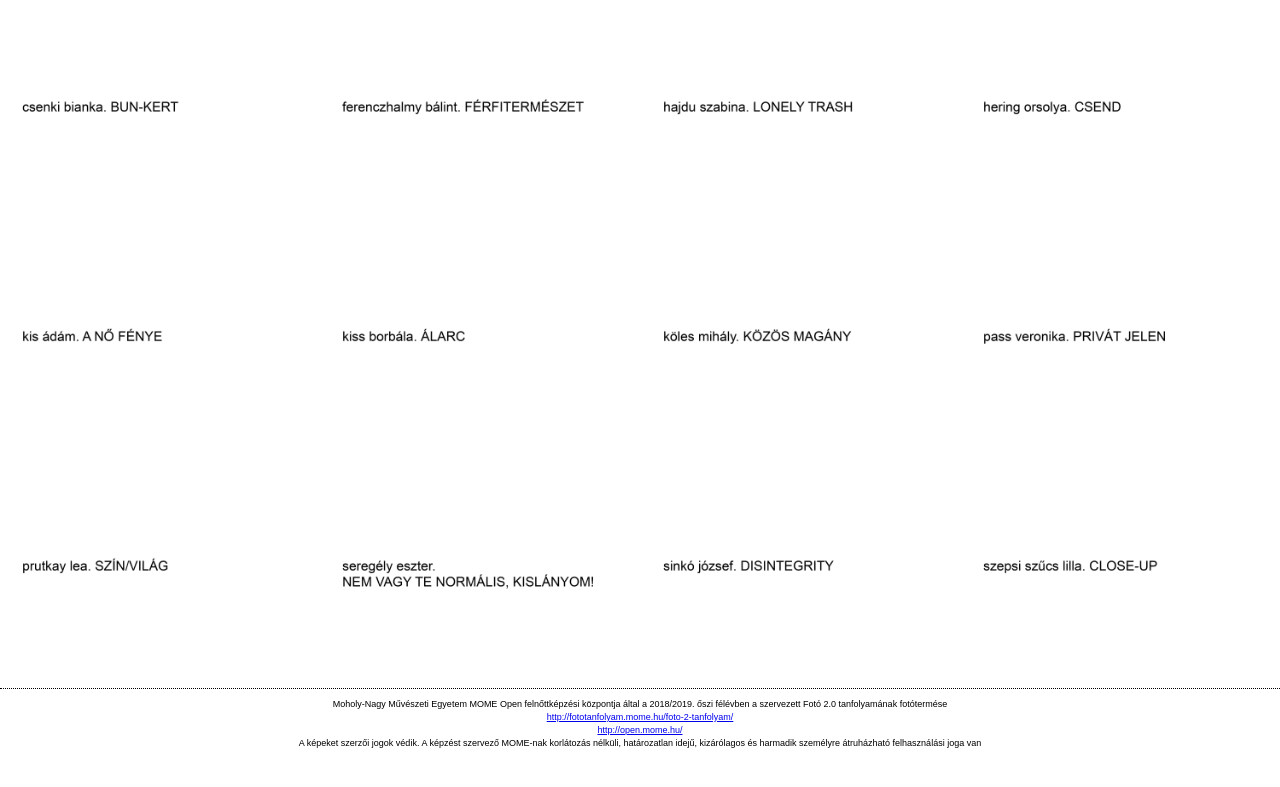
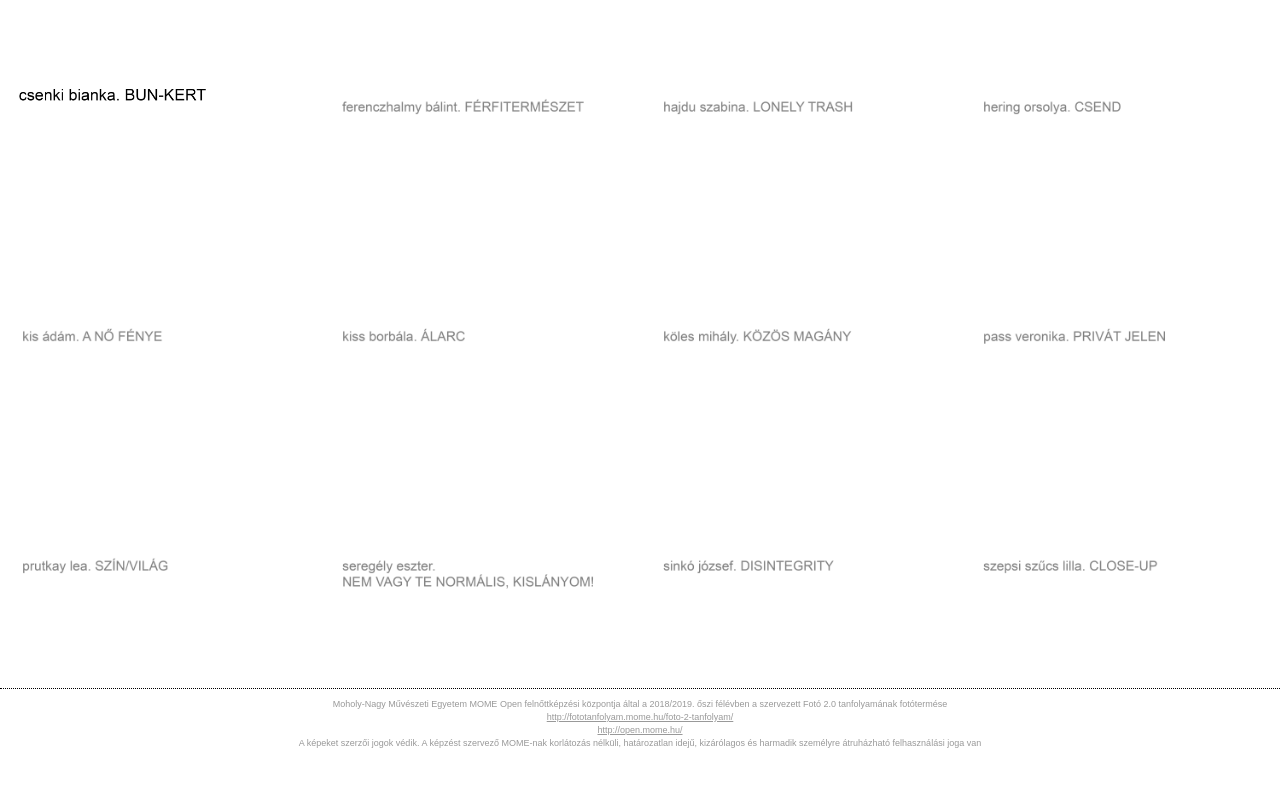
Before and after one commit to nyuwec/nyuwec.github.io, a Jekyll site: the page foto2.0.1/index.html, which Jekyll copies as it is, in a window 1280 px wide. Shown: the top 787 px of the page. Built offline with Jekyll 4.4.1, drawn with Linux system fonts in a browser that asks for light colours.

Commit message:
animated

```diff
--- a/foto2.0.1/css/style.css
+++ b/foto2.0.1/css/style.css
@@ -16,15 +16,24 @@ body {
 
 .foto2-gallery a.main-img {
   display: inline-block;
+  text-align: center;
 }
 
 .foto2-gallery img {
   width: 100%;
+  opacity: 0.5;
+  transition: transform .2s;
+}
+
+.foto2-gallery a.main-img:hover img {
+  opacity: 1.0;
+  transform: scale(1.2) translate(20px, -10px);
 }
 
 #copyright-footer {
   font-size: 9px;
   text-align: center;
+  color: #999;
   padding-top: 10px;
   margin-top: 0px;
   margin-bottom: 10px;
@@ -36,6 +45,10 @@ body {
   margin-block-end: 3px;
 }
 
+#copyright-footer a {
+  color: #999;
+}
+
 .pswp__caption__center {
   text-align: center;
 }
```
